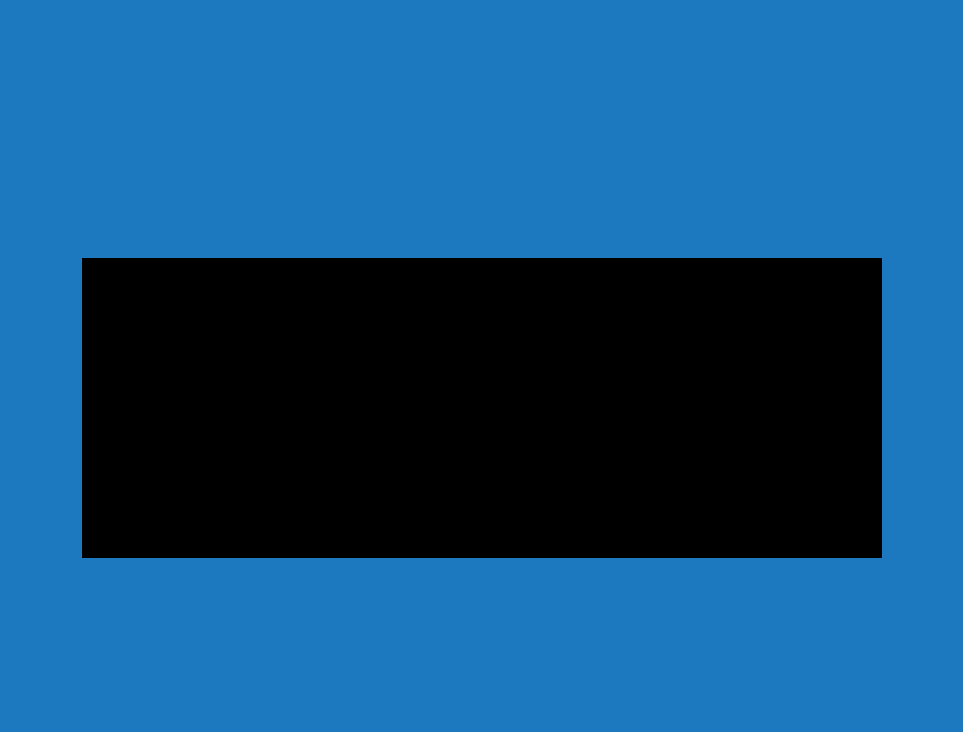
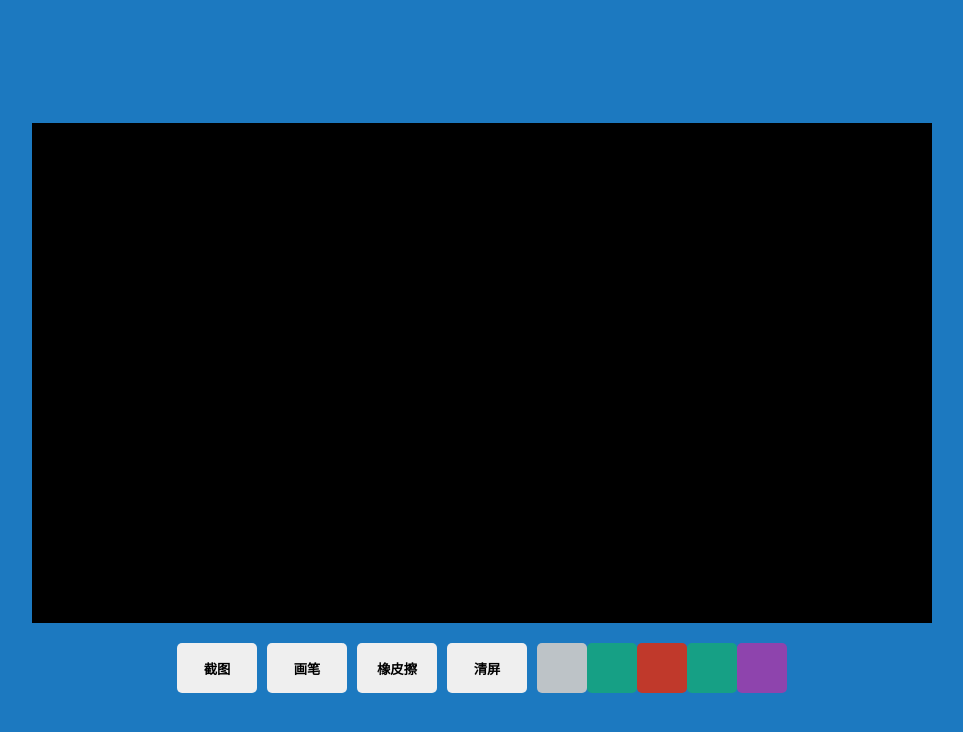
Before and after one commit to WSRonhai/lh_blackboard, a website built with Vite: page index.html in a window 1280 px wide. Shown: the whole page, without its empty margins (166-1129 px from the left). Built offline with nearby package versions, Linux system fonts and the light colour scheme.

Commit message:
完成pc端

```diff
--- a/index.html
+++ b/index.html
@@ -8,7 +8,7 @@
   </head>
   <body>
     <!-- <div id="app"></div> -->
-    <canvas id="canvas" width="800" height="300"></canvas>
+    <canvas id="canvas" width="900" height="500"></canvas>
     <script type="module" src="/src/main.ts"></script>
   </body>
 </html>
--- a/src/main.ts
+++ b/src/main.ts
@@ -6,32 +6,116 @@
     private app = el.getContext('2d')!,
     private width: number = el.width,
     private height: number = el.height,
+    private btns: HTMLDivElement = document.createElement('div'),
+    private bgColor: string = '#000',
+    private lineColor: string = '#fff',
   ) {
     this.inintCanvas()
     this.bindEvent()
+
   }
 
   private bindEvent() {
     const callback = this.drawLine.bind(this)
     this.el.addEventListener('mousedown', () => {
       this.app.beginPath()
-      this.app.strokeStyle = '#fff'
+      this.app.strokeStyle = this.lineColor
       this.el.addEventListener('mousemove', callback)
       this.el.addEventListener('mouseup', () => {
         this.el.removeEventListener('mousemove', callback)
       })
     })
+  }
 
-  }
   private drawLine(event: MouseEvent) {
     this.app.lineTo(event.offsetX, event.offsetY)
     this.app.stroke()
   }
   private inintCanvas() {
-    this.app.fillStyle = '#000'
+    this.app.fillStyle = this.bgColor
     this.app.fillRect(0, 0, this.width, this.height)
+    this.el.insertAdjacentElement('afterend', this.btns)
   }
-
+  //设置背景色
+  public setBgColor(color: string) {
+    this.bgColor = color
+    this.app.fillStyle = color
+    this.app.fillRect(0, 0, this.el.width, this.el.height)
+    return this
+  }
+  //清屏
+  public clear() {
+    this.btns.classList.add('clearBtn')
+    const clearBtn = document.createElement('button')
+    clearBtn.innerText = "清屏"
+    clearBtn.classList.add('btn')
+    this.btns.insertAdjacentElement('afterbegin', clearBtn)
+    clearBtn.addEventListener('click', () => {
+      this.app.fillStyle = this.bgColor
+      this.app.fillRect(0, 0, this.el.width, this.el.height)
+    })
+    return this
+  }
+  //设置笔的颜色
+  public setLineColor() {
+    const colors = ['#8e44ad', '#16a085', '#c0392b', '#16a085', '#bdc3c7']
+    const container = document.createElement('div')
+    container.classList.add('c-btns')
+    colors.forEach(color => {
+      const div = document.createElement('div')
+      div.classList.add('c-btn')
+      div.style.cssText = `width:50px;height:50px;text-align:center;line-height:50px;border-radius:5px;background-color:${color}`
+      container.insertAdjacentElement('afterbegin', div)
+      div.addEventListener('click', () => {
+        this.lineColor = color
+        this.app.lineWidth = 1
+      })
+    });
+    this.btns.insertAdjacentElement('beforeend', container)
+    return this
+  }
+  //橡皮擦
+  public arese() {
+    this.btns.classList.add('clearBtn')
+    const btn = document.createElement('button')
+    btn.innerText = "橡皮擦"
+    btn.classList.add('btn')
+    this.btns.insertAdjacentElement('afterbegin', btn)
+    btn.addEventListener('click', () => {
+      this.lineColor = this.bgColor
+      this.app.lineWidth = 20
+    })
+    return this
+  }
+  //写字
+  public draw() {
+    this.btns.classList.add('clearBtn')
+    const btn = document.createElement('button')
+    btn.innerText = '画笔'
+    btn.classList.add('btn')
+    this.btns.insertAdjacentElement('afterbegin', btn)
+    btn.addEventListener('click', () => {
+      this.lineColor = '#fff'
+      this.app.lineWidth = 1
+    })
+    return this
+  }
+  //截取图片
+  public short() {
+    this.btns.classList.add('clearBtn')
+    const btn = document.createElement('button')
+    btn.innerText = '截图'
+    btn.classList.add('btn')
+    this.btns.insertAdjacentElement('afterbegin', btn)
+    const img = document.createElement('img')!
+    btn.addEventListener('click', () => {
+      img.src = this.el.toDataURL('image/jpeg')
+      img.classList.add('img-short')
+    })
+    this.btns.insertAdjacentElement('afterend', img)
+    return this
+  }
 }
 
 const instance = new Blackboard()
+instance.clear().setLineColor().arese().draw().short()
--- a/src/style.css
+++ b/src/style.css
@@ -3,6 +3,39 @@
   height: 100vh;
   background-color: #1c79c0;
   display: flex;
+  flex-direction: column;
   justify-content: center;
   align-items: center;
 }
+.clearBtn {
+  display: flex;
+  justify-content: center;
+  align-items: center;
+  text-align: center;
+  margin-top: 20px;
+}
+.btn {
+  width: 80px;
+  height: 50px;
+  margin-right: 10px;
+  border-radius: 5px;
+  border: none;
+  cursor: pointer;
+  font-weight: bold;
+  display: flex;
+  justify-content: center;
+  align-items: center;
+}
+.btn:hover {
+  background-color: #dcdcdc;
+}
+.c-btns {
+  display: flex;
+  justify-content: flex-start;
+  align-items: center;
+  cursor: pointer;
+}
+.img-short {
+  width: 500px;
+  margin-top: 20px;
+}
--- /dev/null
+++ b/vite.config.ts
@@ -0,0 +1,6 @@
+export default {
+    server: {
+        host: '0.0.0.0',
+        port: 5000
+    }
+}
```
